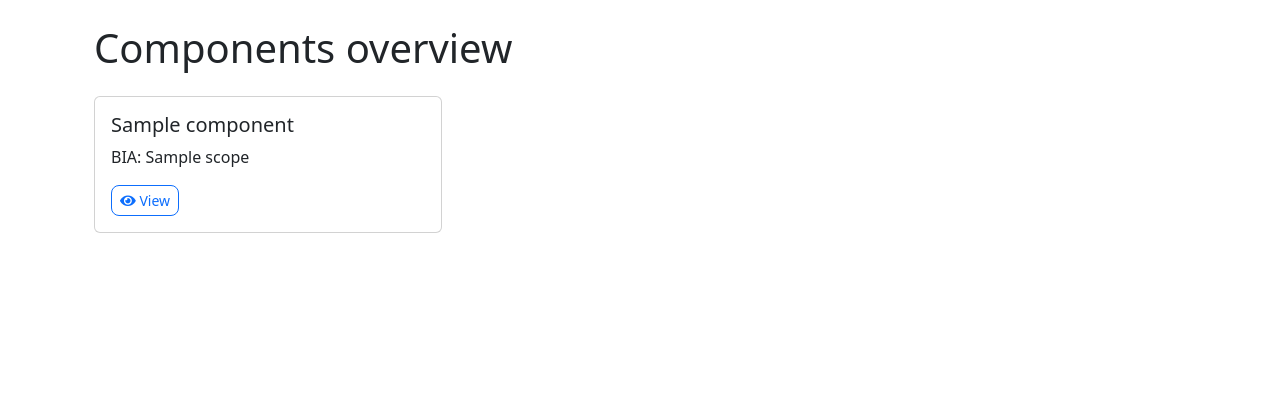
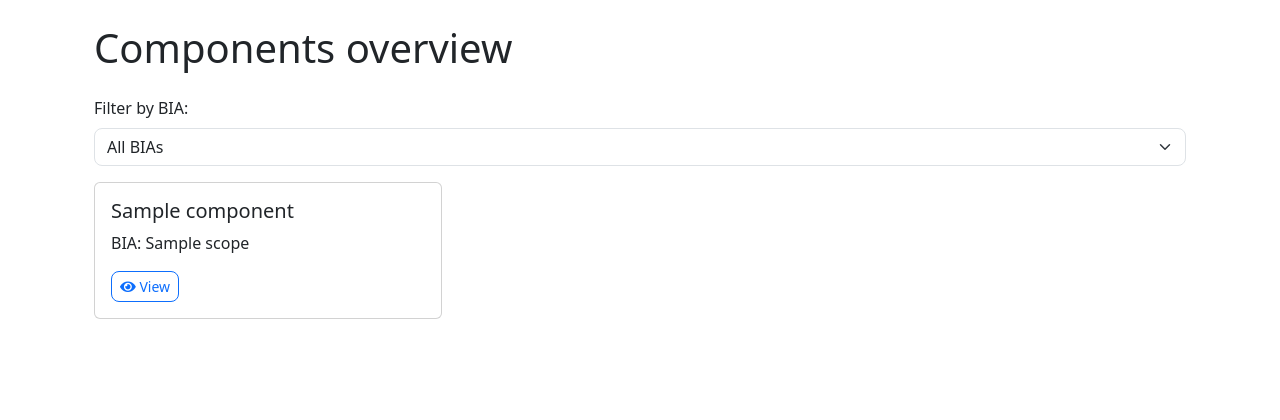
Before and after one commit to fstelte/Business-Impact-Assessment, a Flask app: page /components in a window 1280 px wide. Shown: the part 57-477 px from the top of the page. Run offline with Flask 3, Linux system fonts and the light colour scheme; a user stored in the database is signed in; tables that the repository leaves empty hold one stand-in row (values such as "Sample post"); some libraries are stand-ins or nearby versions.

Commit message:
Added filtering options for components

```diff
--- a/app/routes.py
+++ b/app/routes.py
@@ -230,9 +230,45 @@ def update_component(component_id):
 @main.route('/components')
 @login_required
 def view_components():
-    components = Component.query.all()
-    consequence_form = ConsequenceForm()  # Instantieer het formulier hier
-    return render_template('components.html', components=components, consequence_form=consequence_form)
+    # Haal alle unieke ContextScope namen op
+    context_scopes = ContextScope.query.with_entities(ContextScope.name).distinct().all()
+    context_scope_names = [scope[0] for scope in context_scopes]
+
+    # Haal de geselecteerde ContextScope op uit de query parameters
+    selected_scope = request.args.get('scope', 'all')
+
+    # Filter de componenten op basis van de geselecteerde ContextScope
+    if selected_scope != 'all':
+        # Gebruik een LIKE query om gedeeltelijke overeenkomsten te vinden
+        components = Component.query.join(ContextScope).filter(ContextScope.name.like(f"%{selected_scope}%")).all()
+        if not components:
+            # Als er geen exacte match is, probeer dan een gedeeltelijke match
+            partial_match = ContextScope.query.filter(ContextScope.name.like(f"%{selected_scope}%")).first()
+            if partial_match:
+                components = Component.query.filter_by(context_scope_id=partial_match.id).all()
+                if components:
+                    flash(f"Showing components for BIA: {partial_match.name}", 'info')
+                else:
+                    flash(f"No components found for BIA: {partial_match.name}", 'info')
+            else:
+                flash(f"No BIA found matching: {selected_scope}", 'info')
+    else:
+        components = Component.query.all()
+
+    # Log de gevonden componenten voor debugging
+    print(f"Selected scope: {selected_scope}")
+    print(f"Number of components found: {len(components)}")
+    for component in components:
+        print(f"Component: {component.name}, BIA: {component.context_scope.name}")
+
+    # Maak een instantie van het ConsequenceForm
+    consequence_form = ConsequenceForm()
+
+    return render_template('components.html',
+                           components=components,
+                           context_scope_names=context_scope_names,
+                           selected_scope=selected_scope,
+                           consequence_form=consequence_form)
 
 @main.route('/get_component/<int:component_id>')
 def get_component(component_id):
--- a/app/templates/components.html
+++ b/app/templates/components.html
@@ -3,6 +3,17 @@
 {% block content %}
 <div class="container">
     <h1 class="mb-4">Components overview</h1>
+
+    <!-- Voeg de dropdown filter toe -->
+    <div class="mb-3">
+        <label for="scopeFilter" class="form-label">Filter by BIA:</label>
+        <select id="scopeFilter" class="form-select" onchange="this.form.submit()">
+            <option value="all" {% if selected_scope == 'all' %}selected{% endif %}>All BIAs</option>
+            {% for scope in context_scope_names %}
+                <option value="{{ scope }}" {% if selected_scope == scope %}selected{% endif %}>{{ scope }}</option>
+            {% endfor %}
+        </select>
+    </div>
 
     <div class="row" id="component-list">
         {% for component in components %}
@@ -504,6 +515,12 @@ if (saveAIIdentificationBtn) {
             }
         });
     });
+
+    const scopeFilter = document.getElementById('scopeFilter');
+    scopeFilter.addEventListener('change', function() {
+        const selectedScope = this.value;
+        window.location.href = `{{ url_for('main.view_components') }}?scope=${selectedScope}`;
+    });
 });
 </script>
 {% endblock %}
```
